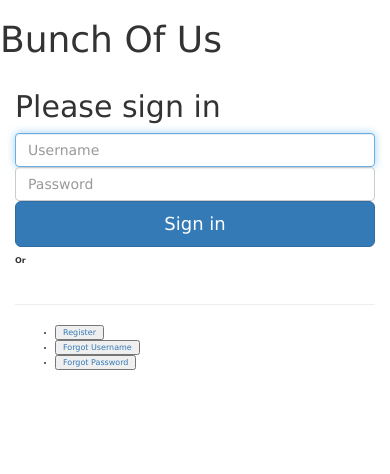
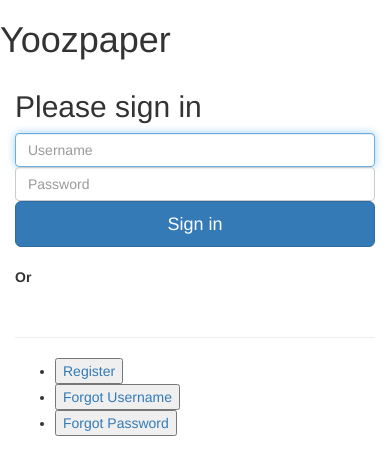
Before and after one commit to spdowl135/Yoozpaper, a plain HTML site: page www/signin.html in a window 390 px wide. Drawn offline with Linux system fonts and the light colour scheme; some packages are replaced by stand-ins of ours.

Commit message:
Signin
Signin

```diff
--- a/www/signin.html
+++ b/www/signin.html
@@ -7,9 +7,9 @@
         <!-- WARNING: for iOS 7, remove the width=device-width and height=device-height attributes. See https://issues.apache.org/jira/browse/CB-4323 -->
         <meta name="viewport" content="width=device-width, initial-scale=1.0, maximum-scale=1.0, target-densitydpi=medium-dpi, user-scalable=0" />
         <!--<link rel="stylesheet" type="text/css" href="css/index.css" />-->
-        <link rel="stylesheet" type="text/css" href="css/bootstrap.css" />
         <!--<link rel="stylesheet" type="text/css" href="css/jqmobile.css" />-->
         <link rel="stylesheet" type="text/css" href="css/yoozpaper.css" media="screen"/>
+        <link rel="stylesheet" type="text/css" href="css/bootstrap.css" />
              <script type="text/javascript" src="cordova.js"></script>
              <link rel="stylesheet" type="text/css" href="css/jquery-ui.css" />
              <script src="js/jquery-1.11.3.js" type="text/javascript"></script>
@@ -80,7 +80,7 @@
 </head>
 	<body>
 <div id="fb-root"></div>
-<h1 class="bunchofus2">Bunch Of Us</h1>
+<h1 class="bunchofus2">Yoozpaper</h1>
     <div class="container">
 
       <form class="form-signin" method="post" id="signin" name="signin">
```
